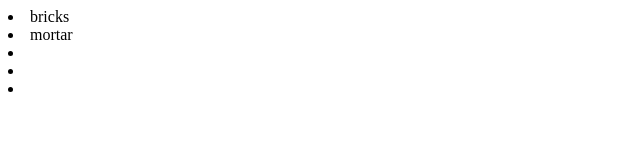
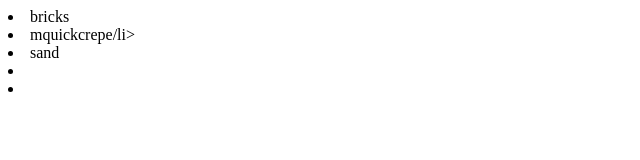
Before and after one commit to andreycruz16/OOP-ThomasWu, a plain HTML site: page index.html in a window 1280 px wide. Shown: the full height of the page, 0-640 px from the left. Drawn offline with Linux system fonts and the light colour scheme.

Commit message:
made mortar more specific

```diff
--- a/index.html
+++ b/index.html
@@ -5,8 +5,8 @@
 	<body>
 		<div>
 			<li>bricks</li>
-			<li>mortar</li>
-			<li></li>
+			<li>mquickcrepe/li>
+			<li>sand</li>
 			<li></li>
 			<li></li>
 		</div>
```
